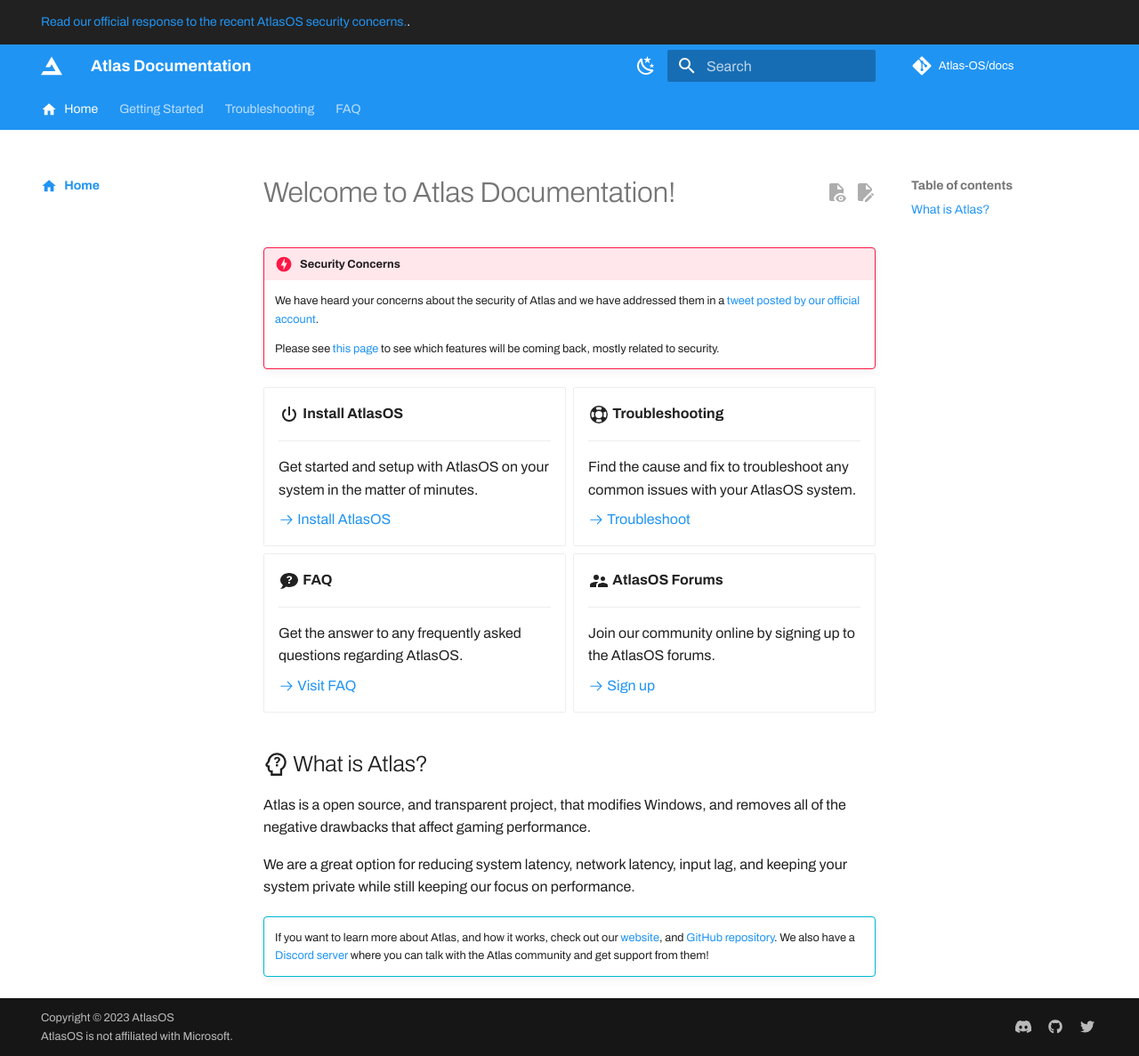
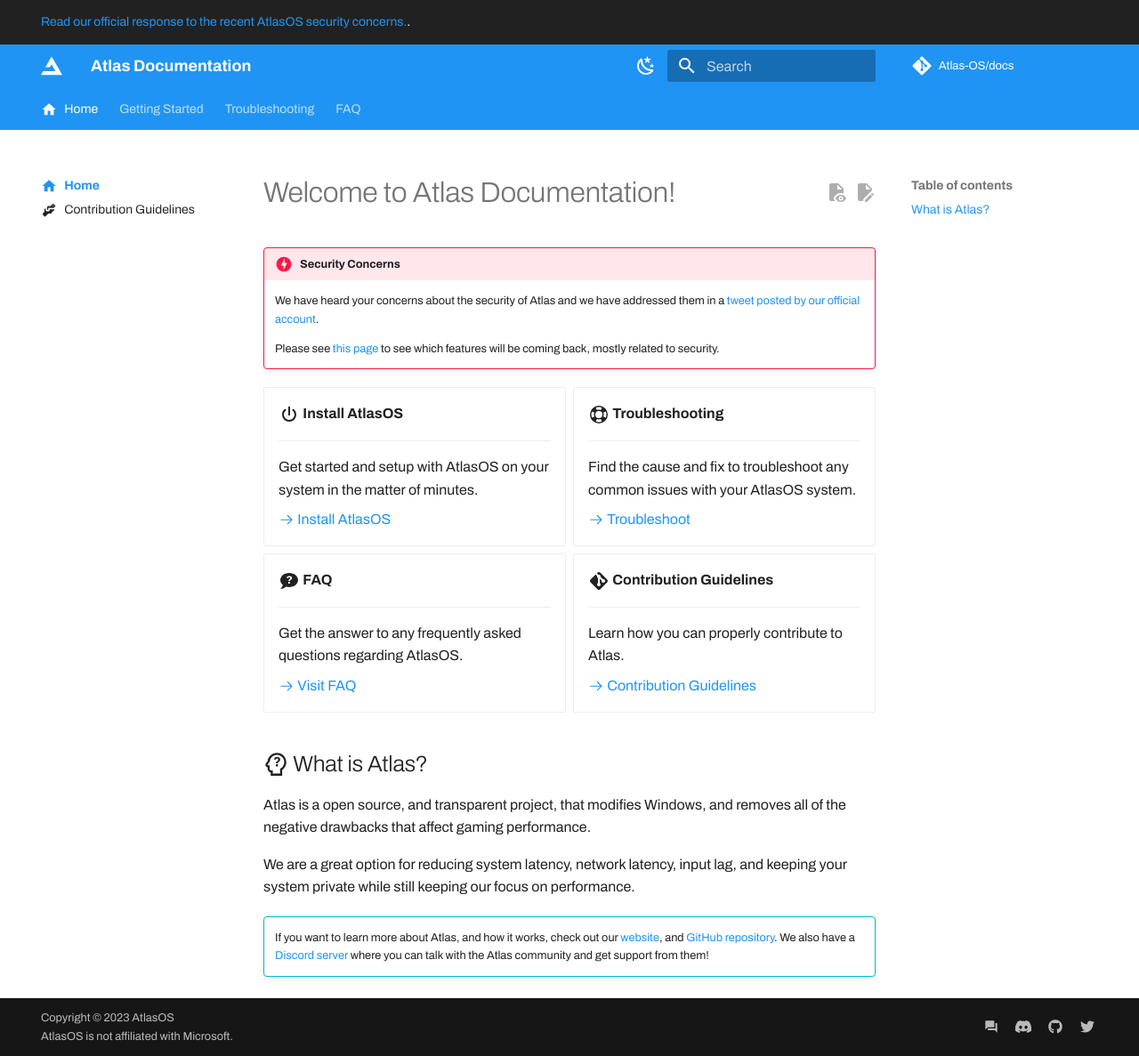
Before and after one commit to Atlas-OS/docs, an MkDocs documentation site: the page built from docs/index.md, in a window 1280 px wide and 1187 px high. Shown: the whole window at 89% size. Built offline with MkDocs 1.6.1 and Material for MkDocs 9.7.7, drawn with Linux system fonts in a browser that asks for light colours; some web fonts are replaced; plug-ins that fetch from the network failed and are left out; comment, search, counter and statistics services are not loaded.

Commit message:
Add contribution guidelines (#76)
* Add contribution guidelines page

* Add contribution guidelines

* feat: add note about docs contribution guide

* fix: remove 'home' folder

* fix: remove 'home' folder from the index

* fix: :bug: link not showing in sidebar

* fix: url for docs contributing guide

* fix: remove bracket in formatting bullet point

* feat: move forums to footer

* feat: :mag: description & icon in contribution guide

* feat: add GitHub Actions automatic pull request

* fix: capitalise 'f' on 'forums'

* fix: last minute improvements to contribution guide

---------

Co-authored-by: Jay <54886938+JayXTQ@users.noreply.github.com>
Co-authored-by: whallin <william@whallin.me>

```diff
--- a/docs/index.md
+++ b/docs/index.md
@@ -36,13 +36,13 @@ icon: material/home
 
     [:octicons-arrow-right-24: Visit FAQ](https://atlasos.net/faq)
 
--   :material-account-supervisor:{ .lg .middle } __AtlasOS Forums__
+-   :material-git:{ .lg .middle } __Contribution Guidelines__
 
     ---
 
-    Join our community online by signing up to the AtlasOS forums.
+    Learn how you can properly contribute to Atlas.
 
-    [:octicons-arrow-right-24: Sign up](https://forum.atlasos.net/)
+    [:octicons-arrow-right-24: Contribution Guidelines](/contributions/)
 
 </div>
 
--- a/mkdocs.insiders.yml
+++ b/mkdocs.insiders.yml
@@ -124,6 +124,9 @@ extra:
 
   # https://squidfunk.github.io/mkdocs-material/setup/setting-up-the-footer/#social-links
   social:
+    - icon: material/forum
+      link: https://forum.atlasos.net/
+      name: AtlasOS Forums
     - icon: fontawesome/brands/discord
       link: https://discord.atlasos.net
       name: AtlasOS on Discord
@@ -142,6 +145,7 @@ extra:
 nav:
   - Home:
     - Home: index.md
+    - Contribution Guidelines: contributions.md
   - Getting Started:
     - Installation: getting-started/installation.md
     - Other installation methods:
--- a/mkdocs.yml
+++ b/mkdocs.yml
@@ -122,6 +122,9 @@ extra:
 
   # https://squidfunk.github.io/mkdocs-material/setup/setting-up-the-footer/#social-links
   social:
+    - icon: material/forum
+      link: https://forum.atlasos.net/
+      name: AtlasOS Forums
     - icon: fontawesome/brands/discord
       link: https://discord.atlasos.net
       name: AtlasOS on Discord
@@ -140,6 +143,7 @@ extra:
 nav:
   - Home:
     - Home: index.md
+    - Contribution Guidelines: contributions.md
   - Getting Started:
     - Installation: getting-started/installation.md
     - Other installation methods:
```
Also changed, not shown: docs/contributions.md (added, +84 -0 lines), 1 other file.
